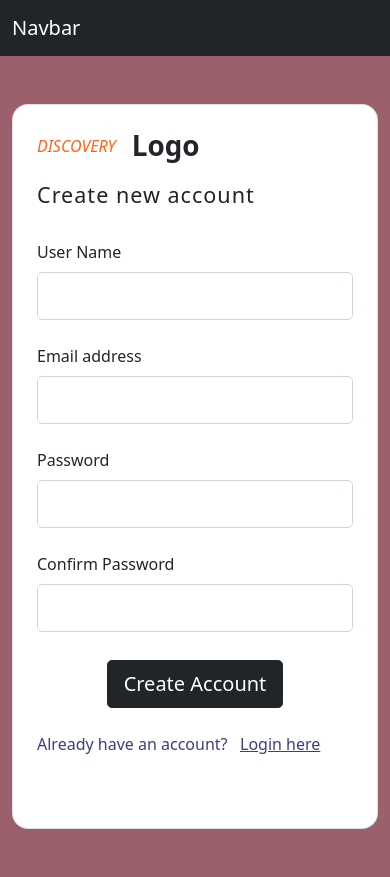
After one commit to Mohamed-Ehab-Teama/Discovery-Mental-Math, a PHP site: page /register.php in a window 390 px wide. The commit adds this page. Run offline with PHP 8.4, Linux system fonts and the light colour scheme.

Commit message:
Monday - 21/10/2024 - 12:40 -- login & registeration design --

```diff
--- a/contact_us.php
+++ b/contact_us.php
@@ -35,7 +35,7 @@
                         <a class="nav-link btn btn-outline-danger me-4" href="./contact_us.php"> Contact US </a>
                     </li>
                     <li class="nav-item">
-                        <a class="nav-link btn btn-outline-danger me-4" href="#">
+                        <a class="nav-link btn btn-outline-danger me-4" href="./login.php">
                             Login
                         </a>
                     </li>
--- a/index.php
+++ b/index.php
@@ -35,7 +35,7 @@
                         <a class="nav-link btn btn-outline-danger me-4" href="./contact_us.php"> Contact US </a>
                     </li>
                     <li class="nav-item">
-                        <a class="nav-link btn btn-outline-danger me-4" href="#">
+                        <a class="nav-link btn btn-outline-danger me-4" href="./login.php">
                             Login
                         </a>
                     </li>
--- /dev/null
+++ b/register.php
@@ -0,0 +1,118 @@
+<!doctype html>
+<html lang="en">
+
+<head>
+    <!-- Required meta tags -->
+    <meta charset="utf-8">
+    <meta name="viewport" content="width=device-width, initial-scale=1">
+
+    <!-- Bootstrap CSS -->
+    <link href="https://cdn.jsdelivr.net/npm/bootstrap@5.0.2/dist/css/bootstrap.min.css" rel="stylesheet" integrity="sha384-EVSTQN3/azprG1Anm3QDgpJLIm9Nao0Yz1ztcQTwFspd3yD65VohhpuuCOmLASjC" crossorigin="anonymous">
+    <link rel="stylesheet" href="./css/style.css">
+
+    <title> Register </title>
+</head>
+
+<body>
+
+    <!-- Nav Bar -->
+    <nav class="navbar navbar-expand-lg navbar-dark bg-dark">
+        <div class="container-fluid">
+            <a class="navbar-brand" href="./index.php">Navbar</a>
+            <div class="collapse navbar-collapse" id="navbarNav">
+                <ul class="navbar-nav">
+                    <li class="nav-item">
+                        <a class="nav-link btn btn-outline-danger me-4" aria-current="page" href="./index.php"> Home </a>
+                    </li>
+                    <li class="nav-item">
+                        <a class="nav-link btn btn-outline-danger me-4" href="./login.php">
+                            Login
+                        </a>
+                    </li>
+                </ul>
+            </div>
+        </div>
+    </nav>
+
+
+
+    <!-- Content -->
+    <section class="vh-auto" style="background-color: #9A616D;">
+        <div class="container py-5 h-100">
+            <div class="row d-flex justify-content-center align-items-center h-100">
+                <div class="col col-xl-10">
+                    <div class="card" style="border-radius: 1rem;">
+                        <div class="row g-0">
+                            <div class="col-md-6 col-lg-5 d-none d-md-block">
+                                <img src="https://mdbcdn.b-cdn.net/img/Photos/new-templates/bootstrap-login-form/img1.webp"
+                                    alt="registeration form" class="img-fluid" style="border-radius: 1rem 0 0 1rem;" />
+                            </div>
+                            <div class="col-md-6 col-lg-7 d-flex align-items-center">
+                                <div class="card-body p-4 p-lg-5 text-black">
+
+                                    <form>
+
+                                        <div class="d-flex align-items-center mb-3 pb-1">
+                                            <i class="fas fa-cubes fa-2x me-3" style="color: #ff6219;">DISCOVERY</i>
+                                            <span class="h1 fw-bold mb-0">
+                                                Logo
+                                            </span>
+                                        </div>
+
+                                        <h4 class="fw-normal mb-3 pb-3" style="letter-spacing: 1px;">
+                                            Create new account
+                                        </h4>
+
+
+                                        <div data-mdb-input-init class="form-outline mb-4">
+                                            <label class="form-label" for="form2Example17">User Name</label>
+                                            <input type="text" id="form2Example17" class="form-control form-control-lg" />
+                                        </div>
+
+                                        <div data-mdb-input-init class="form-outline mb-4">
+                                            <label class="form-label" for="form2Example17">Email address</label>
+                                            <input type="email" id="form2Example17" class="form-control form-control-lg" />
+                                        </div>
+
+                                        <div data-mdb-input-init class="form-outline mb-4">
+                                            <label class="form-label" for="form2Example27">Password</label>
+                                            <input type="password" id="form2Example27" class="form-control form-control-lg" />
+                                        </div>
+
+                                        <div data-mdb-input-init class="form-outline mb-4">
+                                            <label class="form-label" for="form2Example27">Confirm Password</label>
+                                            <input type="password" id="form2Example27" class="form-control form-control-lg" />
+                                        </div>
+
+                                        <div class="pt-1 mb-4 text-center">
+                                            <button data-mdb-button-init data-mdb-ripple-init class="btn btn-dark btn-lg btn-block" type="button">
+                                                Create Account
+                                            </button>
+                                        </div>
+
+                                        <p class="mb-5 pb-lg-2" style="color: #393f81;">Already have an account? &nbsp;
+                                            <a href="./login.php" style="color: #393f81;">
+                                                Login here
+                                            </a>
+                                        </p>
+                                    </form>
+
+                                </div>
+                            </div>
+                        </div>
+                    </div>
+                </div>
+            </div>
+        </div>
+    </section>
+
+
+
+
+    <!-- Footer -->
+
+
+    <script src="https://cdn.jsdelivr.net/npm/bootstrap@5.0.2/dist/js/bootstrap.bundle.min.js" integrity="sha384-MrcW6ZMFYlzcLA8Nl+NtUVF0sA7MsXsP1UyJoMp4YLEuNSfAP+JcXn/tWtIaxVXM" crossorigin="anonymous"></script>
+</body>
+
+</html>
--- a/train-level.php
+++ b/train-level.php
@@ -37,7 +37,7 @@
                         <a class="nav-link btn btn-outline-danger me-4" href="./contact_us.php"> Contact US </a>
                     </li>
                     <li class="nav-item">
-                        <a class="nav-link btn btn-outline-danger me-4" href="#">
+                        <a class="nav-link btn btn-outline-danger me-4" href="./login.php">
                             Login
                         </a>
                     </li>
--- a/train.php
+++ b/train.php
@@ -37,7 +37,7 @@
                         <a class="nav-link btn btn-outline-danger me-4" href="./contact_us.php"> Contact US </a>
                     </li>
                     <li class="nav-item">
-                        <a class="nav-link btn btn-outline-danger me-4" href="#">
+                        <a class="nav-link btn btn-outline-danger me-4" href="./login.php">
                             Login
                         </a>
                     </li>
```
Also changed, not shown: login.php (added, +100 -0 lines).
